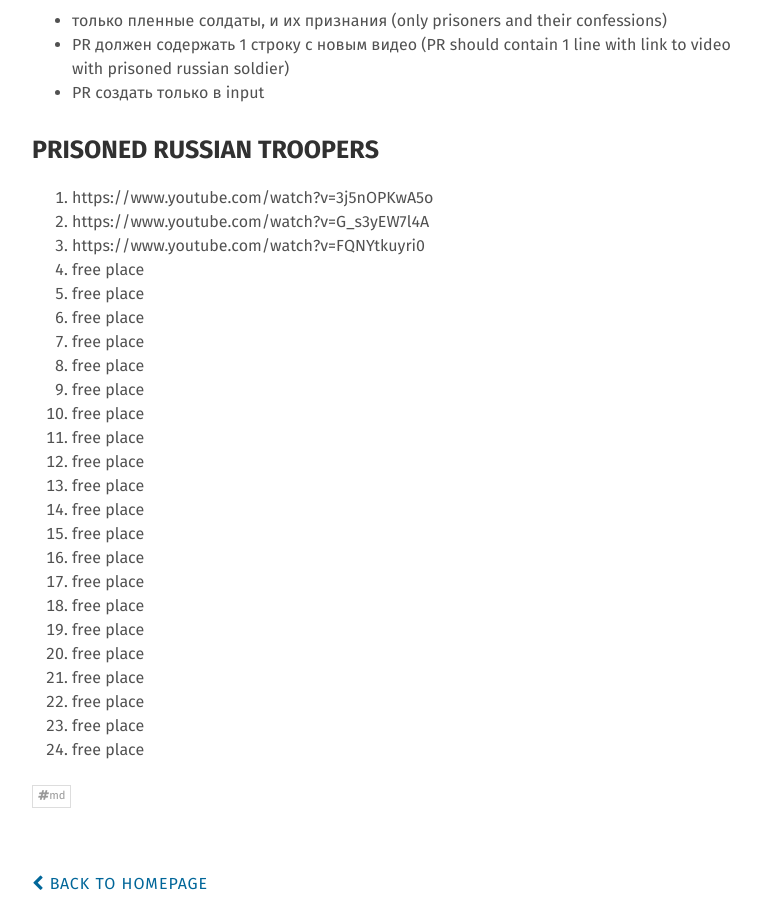
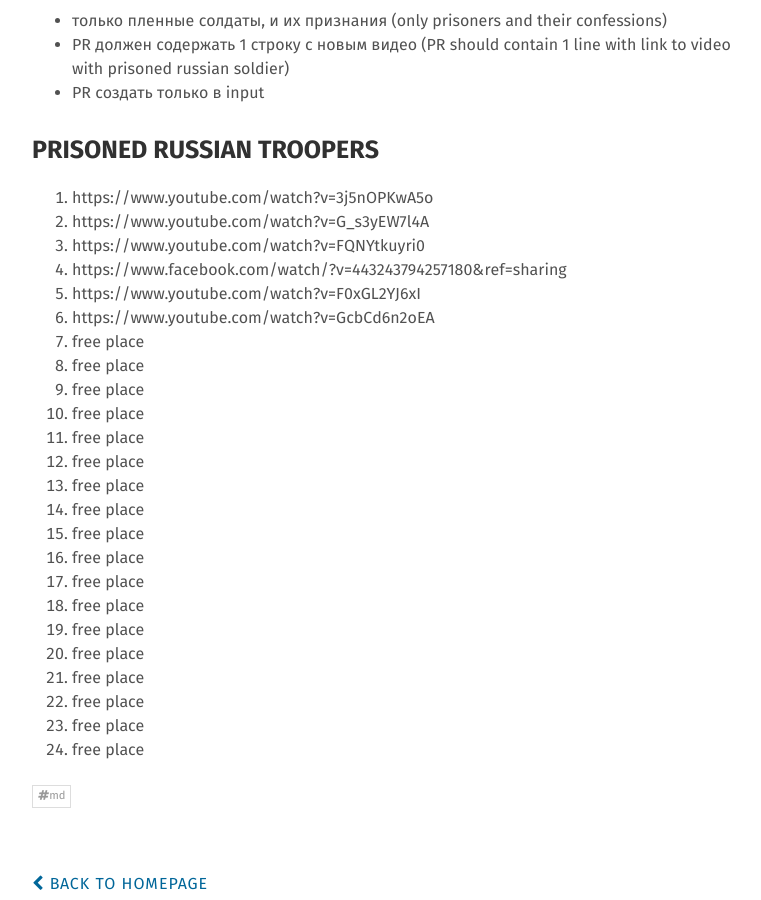
Before and after one commit to major13ua/major13ua.github.io, a Jekyll site: the page built from _posts/2022-02-28-input.md, in a window 1280 px wide and 900 px high, scrolled down 477 px. Shown: the whole window, without its empty margins (248-1009 px from the left). Built offline with Jekyll 4.4.1, drawn with Linux system fonts in a browser that asks for light colours.

```diff
--- a/_posts/2022-02-28-input.md
+++ b/_posts/2022-02-28-input.md
@@ -18,9 +18,9 @@ Rules:
 1. https://www.youtube.com/watch?v=3j5nOPKwA5o
 2. https://www.youtube.com/watch?v=G_s3yEW7l4A
 3. https://www.youtube.com/watch?v=FQNYtkuyri0
-5. free place
-6. free place
-7. free place
+5. https://www.facebook.com/watch/?v=443243794257180&ref=sharing
+6. https://www.youtube.com/watch?v=F0xGL2YJ6xI
+7. https://www.youtube.com/watch?v=GcbCd6n2oEA
 8. free place
 9. free place
 10. free place
```
Also changed, not shown: _posts/2022-02-28-main.md (+6 -0 lines).
